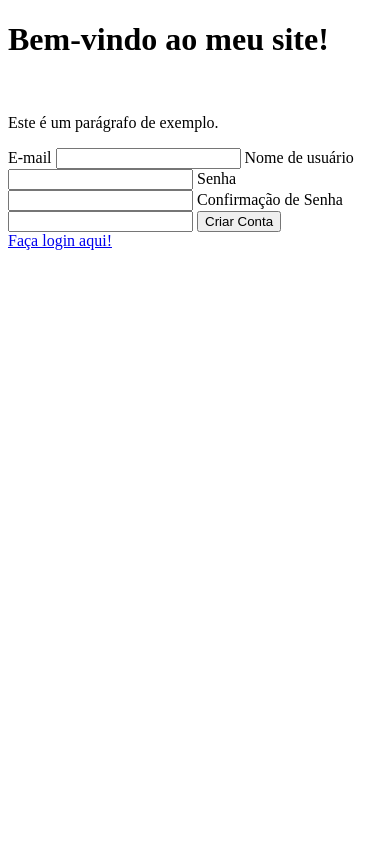
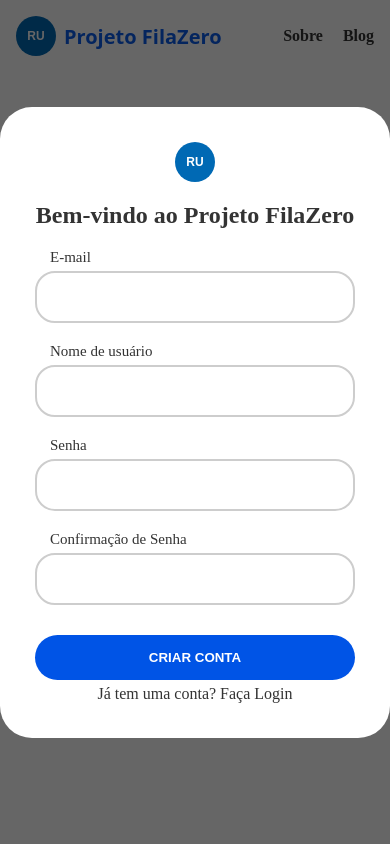
Before and after one commit to Rodriramos01/projeto_amb_comp, a Flask app: page /criarconta in a window 390 px wide. Run offline with Flask 3, Linux system fonts and the light colour scheme.

Commit message:
tela de login, logout e cadastro finalizados com html_ css e routes

```diff
--- a/SiteCozinha/routes.py
+++ b/SiteCozinha/routes.py
@@ -33,12 +33,7 @@ def criarconta():
         return redirect(url_for("homepage"))
 
     return render_template("criarconta.html", form=form_criarconta)
-"""
-@app.route("/perfil/<id_usuario>", methods=["GET", "POST"])
-@login_required
-def perfil(id_usuario):
-    return render_template("perfil.html", usuario = Usuario)
-"""
+
 
 @app.route("/logout")
 @login_required
--- a/SiteCozinha/static/css/style.css
+++ b/SiteCozinha/static/css/style.css
@@ -16,7 +16,7 @@
   }
 
   h1 {
-    color: #c00;
+    color: #0c5dea;
     font-size: 20px;
     font-family: system-ui, -apple-system, BlinkMacSystemFont, "Segoe UI", Roboto,
       Oxygen, Ubuntu, Cantarell, "Open Sans", "Helvetica Neue", sans-serif;
@@ -31,12 +31,17 @@
     overflow: hidden;
   }
 
-  .logo-pinterest {
+  .logo-restaurante {
     display: flex;
     align-items: center;
     width: fit-content;
-    column-gap: 4px;
-  }
+    column-gap: 8px;
+}
+
+.logo-restaurante img {
+    height: 50px; /* Ajusta o tamanho da logo */
+    border-radius: 8px; /* Adiciona bordas arredondadas */
+}
 
   .link-nav {
     font-size: 16px;
@@ -64,10 +69,11 @@
     justify-content: space-between;
   }
 
-  .bg-imagem-pinterest {
+ .bg-imagem-restaurante {
+    border-radius: 4%;
     width: 100%;
     position: fixed;
-    top: 50vh;
+    top: 45vh;
   }
 
   .container {
@@ -140,12 +146,12 @@
     text-transform: uppercase;
     font-weight: bold;
     cursor: pointer;
-    background-color: #e60023;
+    background-color: #0054e6;
     color: #fff;
   }
 
   .botao-login:hover {
-    background-color: #d50c22;
+    background-color: #0054e6;
   }
 
   .link-criarconta {
--- a/SiteCozinha/templates/criarconta.html
+++ b/SiteCozinha/templates/criarconta.html
@@ -1,33 +1,49 @@
-<!DOCTYPE html>
-<html lang="pt-br">
-<head>
-    <meta charset="UTF-8">
-    <title>pagina para criar conta do RU </title>
-</head>
-<body>
-    <h1>Bem-vindo ao meu site!</h1>
+{% extends "homepage.html" %}
 
-    <p>Este é um parágrafo de exemplo.</p>
+{% block titulo %}
+Projeto FilaZero - Criar Conta
+{% endblock %}
 
-    <form method="POST">
-        {{ form.csrf_token }}
+ {% block formulario %}
 
-        {{form.email.label() }}
-        {{form.email() }}
+        <form method="POST" class="popup">
+            {{ form.csrf_token }}
 
-        {{form.username.label() }}
-        {{form.username() }}
+            <svg height="40" width="40" >
+                <!-- Círculo azul de fundo -->
+                <circle cx="20" cy="20" r="20" fill="#0069b4" />
 
-        {{ form.senha.label() }}
-        {{form.senha() }}
+                <!-- Texto 'RU' em branco, com estilo arredondado -->
+                <text x="50%" y="50%" font-size="12" text-anchor="middle" fill="white" dy=".3em" font-family="Arial, sans-serif" font-weight="bold">RU</text>
+              </svg>
 
-        {{ form.confirmacao_senha.label() }}
-        {{form.confirmacao_senha() }}
+          <h2>Bem-vindo ao Projeto FilaZero</h2>
+
+          <div class="div-input">
+              {{ form.email.label(class="label") }}
+                {{ form.email(class="input") }}
+          </div>
+
+            <div class="div-input">
+              {{ form.username.label(class="label") }}
+                {{ form.username(class="input") }}
+          </div>
+
+          <div class="div-input">
+            {{ form.senha.label(class="label") }}
+            {{ form.senha(class="input") }}
+          </div>
+
+          <div class="div-input">
+            {{ form.confirmacao_senha.label(class="label") }}
+            {{ form.confirmacao_senha(class="input") }}
+          </div>
 
 
-        {{form.botao_confirmacao() }}
+          <div class="div-botao">
+              {{ form.botao_confirmacao(class="botao-login") }}
+            <a href="{{ url_for('homepage') }}" class="link-criarconta">Já tem uma conta? Faça Login</a>
+          </div>
 
-    </form>
-<a href="{{ url_for('homepage')}}" > Faça login aqui! </a>
-</body>
-</html>
+        </form>
+          {% endblock %}
--- a/SiteCozinha/templates/homepage.html
+++ b/SiteCozinha/templates/homepage.html
@@ -1,27 +1,82 @@
 <!DOCTYPE html>
-<html lang="pt-br">
-<head>
-    <meta charset="UTF-8">
-    <title>Meu Primeiro Site</title>
+<html lang="pt">
+  <head>
+    <meta charset="UTF-8" />
+    <meta http-equiv="X-UA-Compatible" content="IE=edge" />
+    <meta name="viewport" content="width=device-width, initial-scale=1.0" />
+    <link rel="stylesheet" href="{{ url_for('static', filename='css/style.css') }}">
+    <title>{% block titulo %}
+        Projeto FilaZero
+        {% endblock %}</title>
+  </head>
 
-</head>
-<body>
-    <h1>Bem-vindo ao meu site!</h1>
+{% block body %}
+  <body class="overflow-hidden">
+    <div class="container">
+      <header>
+        <nav>
+          <div class="logo-restaurante">
 
-    <p>Este é um parágrafo de exemplo.</p>
+            <svg height="40" width="40" >
+                <!-- Círculo azul de fundo -->
+                <circle cx="20" cy="20" r="20" fill="#0069b4" />
 
-    <form method="POST">
-        {{ form.csrf_token }}
+                <!-- Texto 'RU' em branco, com estilo arredondado -->
+                <text x="50%" y="50%" font-size="12" text-anchor="middle" fill="white" dy=".3em" font-family="Arial, sans-serif" font-weight="bold">RU</text>
+              </svg>
 
-        {{form.email.label() }}
-        {{form.email() }}
+            <h1>Projeto FilaZero</h1>
+          </div>
 
-        {{ form.senha.label() }}
-        {{form.senha() }}
+          <div class="restante-nav">
+            <a href="" class="link-nav">Sobre</a>
+            <!-- <a href="" class="link-nav">Business</a> -->
+            <a href="" class="link-nav">Blog</a>
+          </div>
+        </nav>
+      </header>
 
-        {{form.botao_confirmacao() }}
+      <img src="{{ url_for('static', filename='fotos_site/fundo-login.png') }}" class="bg-imagem-restaurante" />
 
-    </form>
-<a href="{{ url_for('criarconta')}}" > Criar conta </a>
-</body>
+      <div class="container-popup">
+
+          {% block formulario %}
+
+        <form method="POST" class="popup">
+            {{ form.csrf_token }}
+            <svg height="60" width="60" xmlns="http://www.w3.org/2000/svg">
+                <!-- Círculo azul de fundo -->
+                <circle cx="30" cy="30" r="30" fill="#0069b4" />
+
+                <!-- Texto 'RU' em branco, com estilo arredondado -->
+                <text x="50%" y="50%" font-size="22" text-anchor="middle" fill="white" dy=".3em" font-family="Arial, sans-serif" font-weight="bold">RU</text>
+              </svg>
+
+
+
+          <h2>Bem-vindo ao Projeto FilaZero</h2>
+          <h3>-Visão Restaurante-</h3>
+
+          <div class="div-input">
+              {{ form.email.label(class="label") }}
+                {{ form.email(class="input") }}
+          </div>
+
+          <div class="div-input">
+            {{ form.senha.label(class="label") }}
+            {{ form.senha(class="input") }}
+          </div>
+
+          <div class="div-botao">
+              {{ form.botao_confirmacao(class="botao-login") }}
+            <a href="{{ url_for('criarconta') }}" class="link-criarconta">Não tem uma conta? Crie aqui</a>
+          </div>
+
+        </form>
+          {% endblock %}
+
+      </div>
+    </div>
+  </body>
+{% endblock %}
 </html>
```
Also changed, not shown: other parts of SiteCozinha/static/css/style.css (+54 -0 lines), SiteCozinha/templates/dashboard.html (+32 -10 lines), SiteCozinha/static/fotos_site/foto do RU.png.jpg (added), SiteCozinha/static/fotos_site/fundo-login.png (added), SiteCozinha/static/fotos_site/fundo-login1.png (added), instance/comunidade.db.
